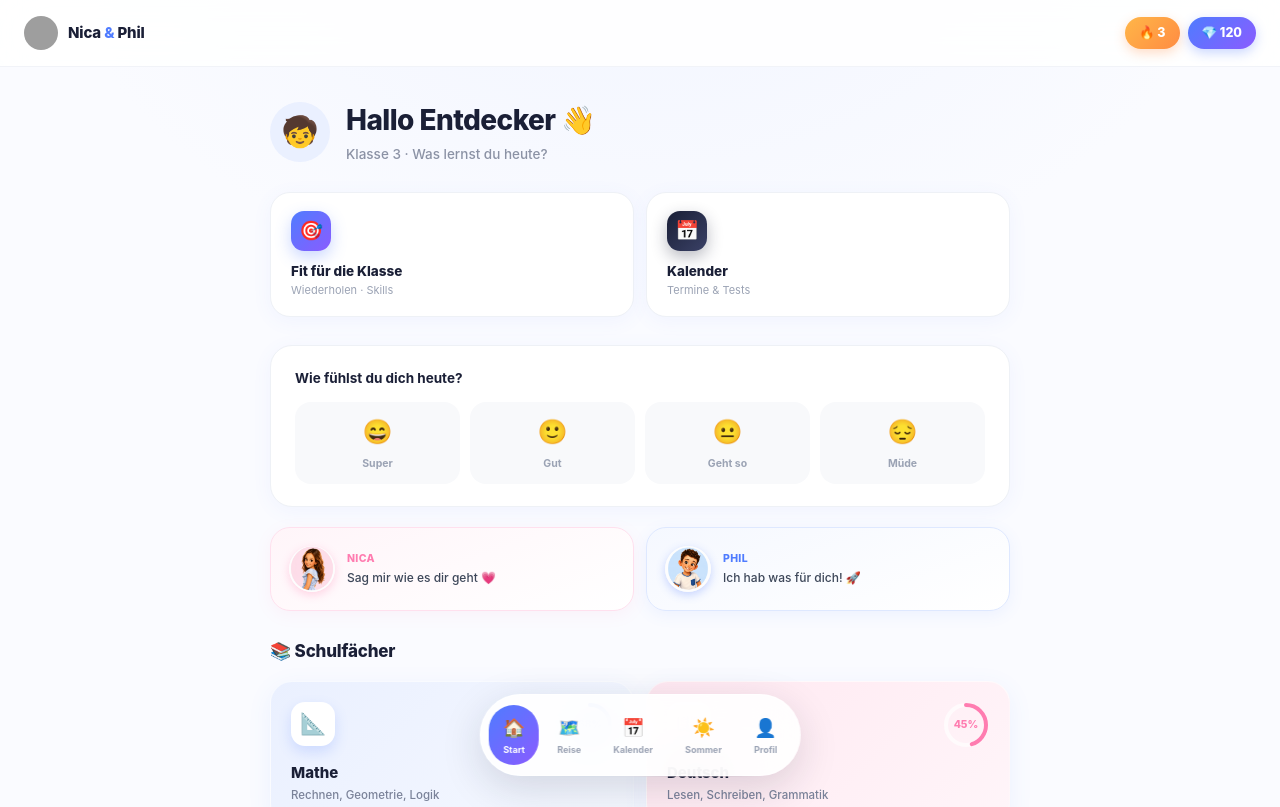
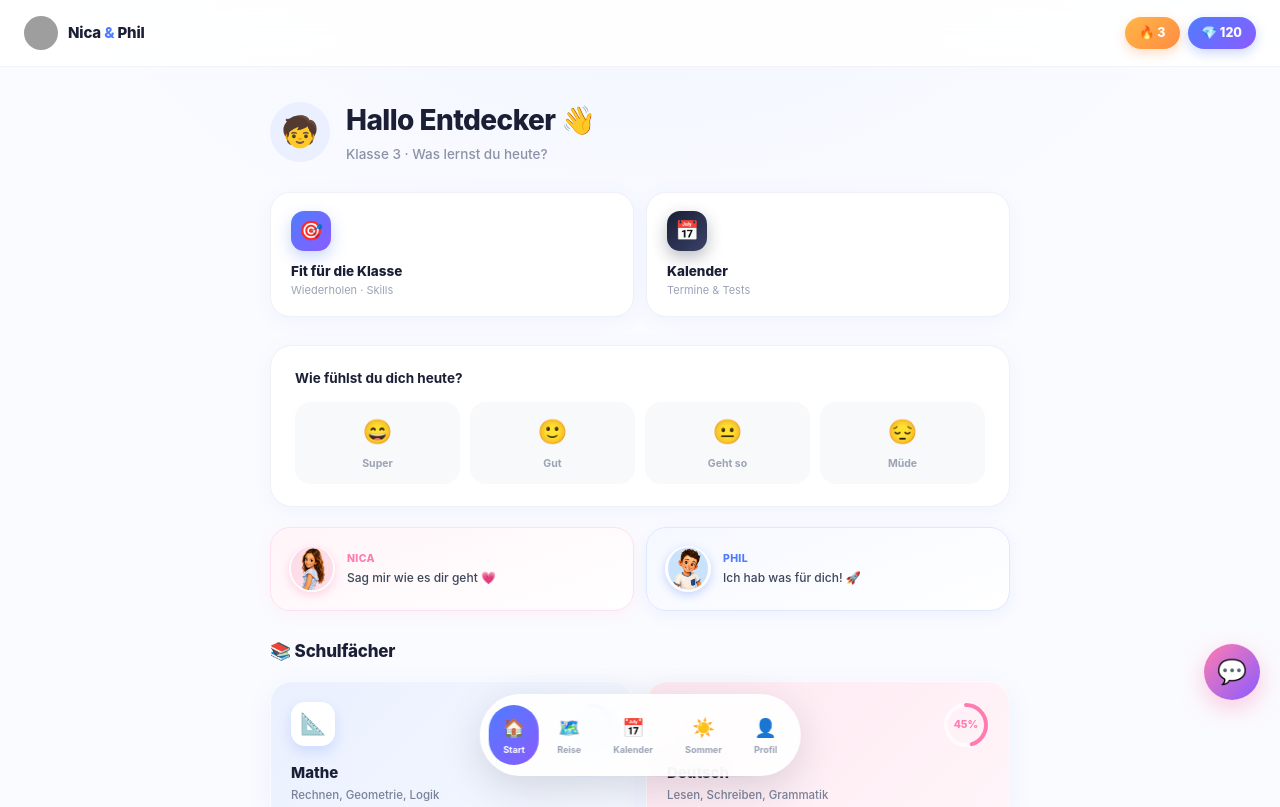
Before and after one commit to NICA-PHIL/lernapp-ki, a Next.js app: page /dashboard in a window 1280 px wide. Shown: the top 807 px of the page. Built offline with nearby package versions, Linux system fonts and the light colour scheme; grey boxes are pictures that could not be loaded.

Commit message:
Add: Feedback-Button im Dashboard sichtbar

```diff
--- a/src/app/dashboard/page.tsx
+++ b/src/app/dashboard/page.tsx
@@ -212,6 +212,7 @@ export default function Dashboard() {
       </div>
 
       {/* ── BOTTOM NAVIGATION (floating pill style) ── */}
+      <button onClick={() => router.push('/feedback')} style={{ position: 'fixed', bottom: '100px', right: '20px', width: '56px', height: '56px', borderRadius: '50%', background: 'linear-gradient(135deg,#FF7CB0,#8A5CFF)', border: 'none', boxShadow: '0 8px 24px rgba(255,124,176,0.4)', fontSize: '24px', cursor: 'pointer', zIndex: 20 }}>💬</button>
       <div className="np-floating-nav" style={{ position: 'fixed', bottom: '18px', left: '50%', transform: 'translateX(-50%)', background: 'rgba(255,255,255,0.9)', backdropFilter: 'blur(20px)', borderRadius: '100px', padding: '10px 8px', display: 'flex', gap: '4px', boxShadow: '0 12px 40px rgba(26,31,54,0.15)', border: '1px solid rgba(255,255,255,0.6)', zIndex: 20 }}>
         {[
           { icon: '🏠', label: 'Start', active: true, path: '/dashboard' },
```
